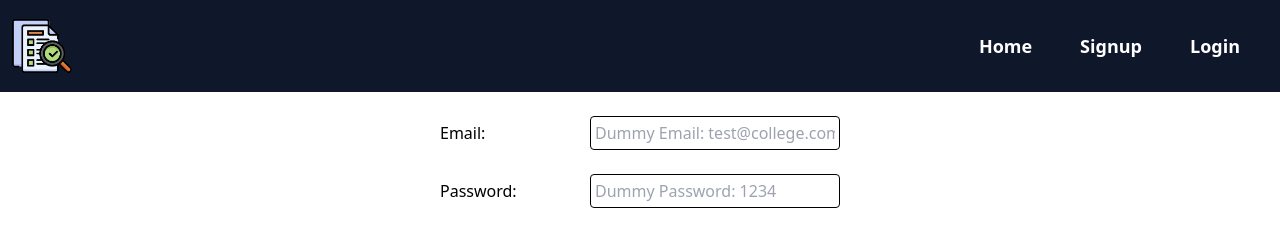
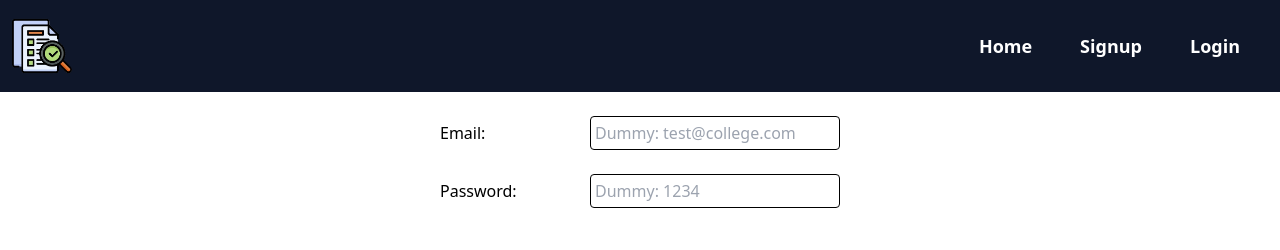
Before and after one commit to NishantBuwa/Certificate-Verification_, a React (Create React App) app in the folder frontend/: page /login in a window 1280 px wide. Shown: the top 250 px of the page. Built offline with nearby package versions, Linux system fonts and the light colour scheme.

Commit message:
FIxing placeholders

```diff
--- a/frontend/src/pages/Login.jsx
+++ b/frontend/src/pages/Login.jsx
@@ -5,7 +5,7 @@ import {toast} from 'react-toastify'
 
 function Login({setAdmin}) {
 
-    const input='sm:w-[250px] w-[130px] border border-black outline-none rounded-[4px] sm:p-1 px-1 sm:text-[16px] text-[13px]'
+    const input='sm:w-[250px] w-[130px] border border-black outline-none rounded-[4px] sm:p-1 px-1 py-[3px] sm:text-[16px] text-[10px]'
 
     const navigate = useNavigate()
     const [formData, setFormData] = useState({
@@ -71,7 +71,7 @@ function Login({setAdmin}) {
                             value={formData.iemail}
                             onChange={onChange}
                             className={`${input}`}
-                            placeholder='Dummy Email: test@college.com'
+                            placeholder='Dummy: test@college.com'
                             required
                         ></input>
                     </div>
@@ -84,7 +84,7 @@ function Login({setAdmin}) {
                             value={formData.password}
                             onChange={onChange}
                             className={`${input}`}
-                            placeholder='Dummy Password: 1234'
+                            placeholder='Dummy: 1234'
                             required
                         />
                     </div>
```
